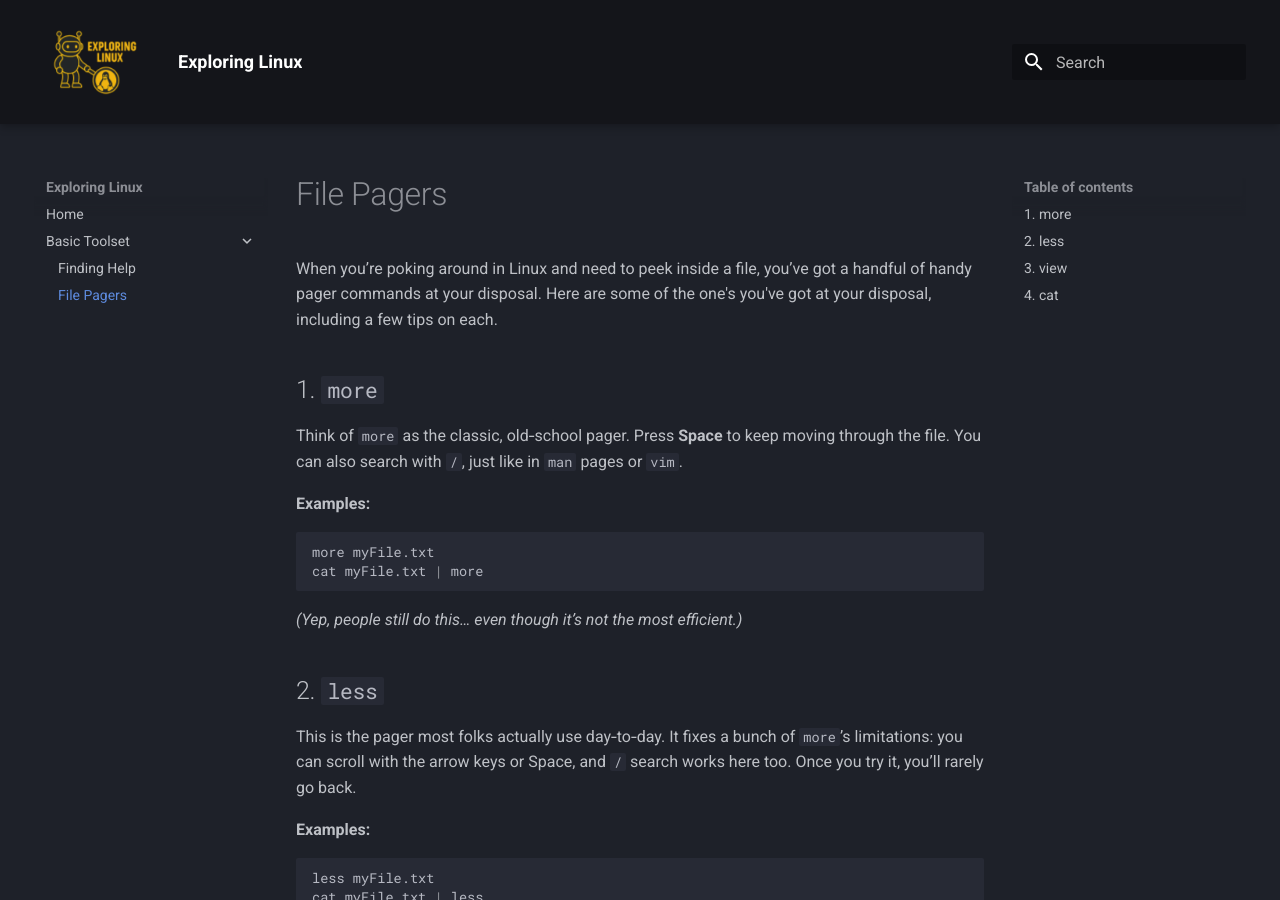
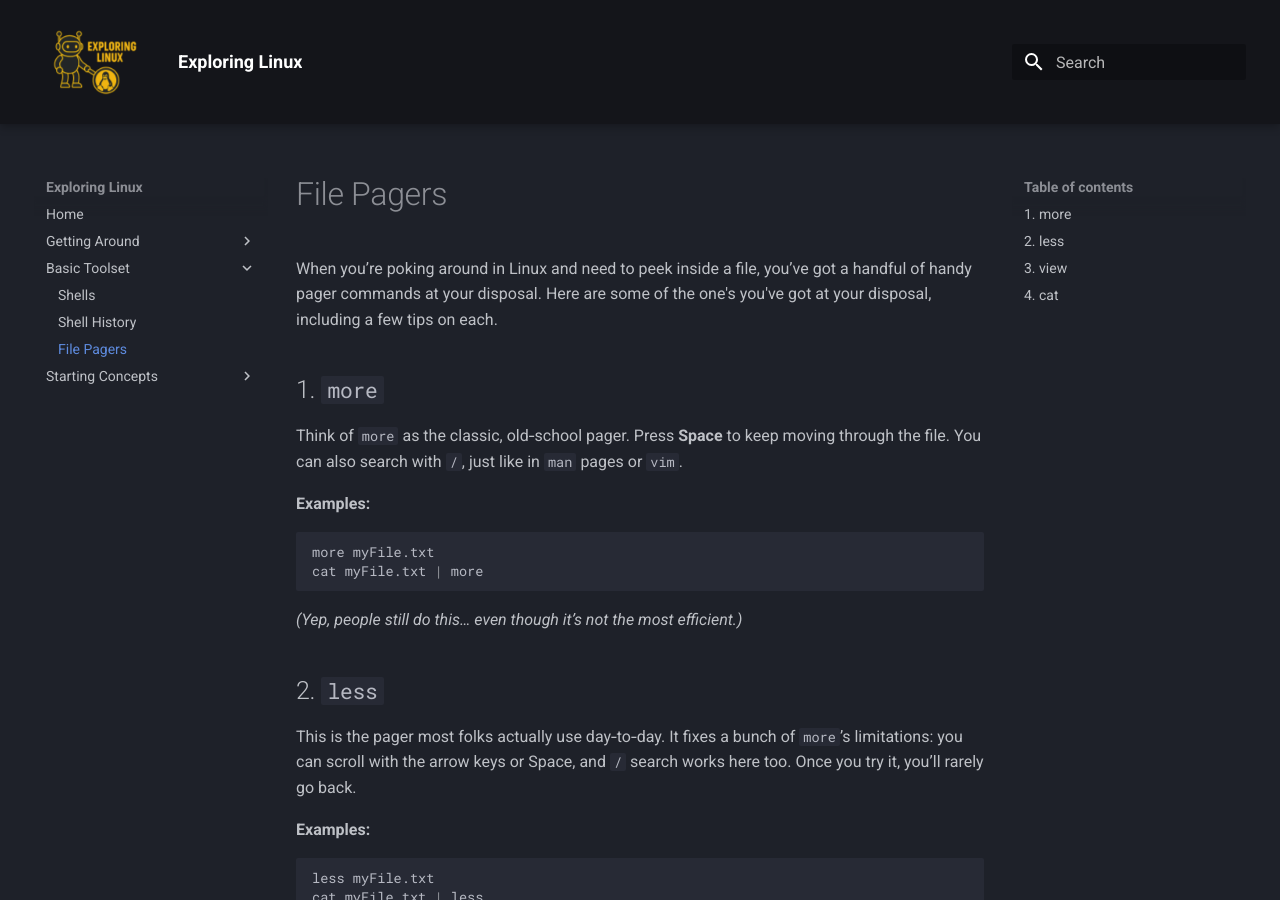
Before and after one commit to bradpenney/exploring_linux, an MkDocs documentation site: the page built from docs/basic_toolset/file_pagers.md, in a window 1280 px wide and 900 px high. Built offline with MkDocs 1.6.1 and Material for MkDocs 9.7.7, drawn with Linux system fonts in a browser that asks for light colours; some of the changed lines change nothing that is shown.

Commit message:
Added a few starting pages

```diff
--- a/mkdocs.yaml
+++ b/mkdocs.yaml
@@ -50,6 +50,13 @@ markdown_extensions:
 
 nav:
   - Home: index.md
+  - Getting Around:
+    - Using the Command Line: getting_around/using_the_command_line.md
+    - Finding Help: getting_around/finding_help.md
+    - Generating the Manual: getting_around/generating_the_manual.md
   - Basic Toolset:
-    - Finding Help: basic_toolset/finding_help.md
+    - Shells: basic_toolset/shells.md
+    - Shell History: basic_toolset/shell_history.md
     - File Pagers: basic_toolset/file_pagers.md
+  - Starting Concepts:
+    - Linux File System: starting_concepts/linux_filesystem_hierarchy.md
```
